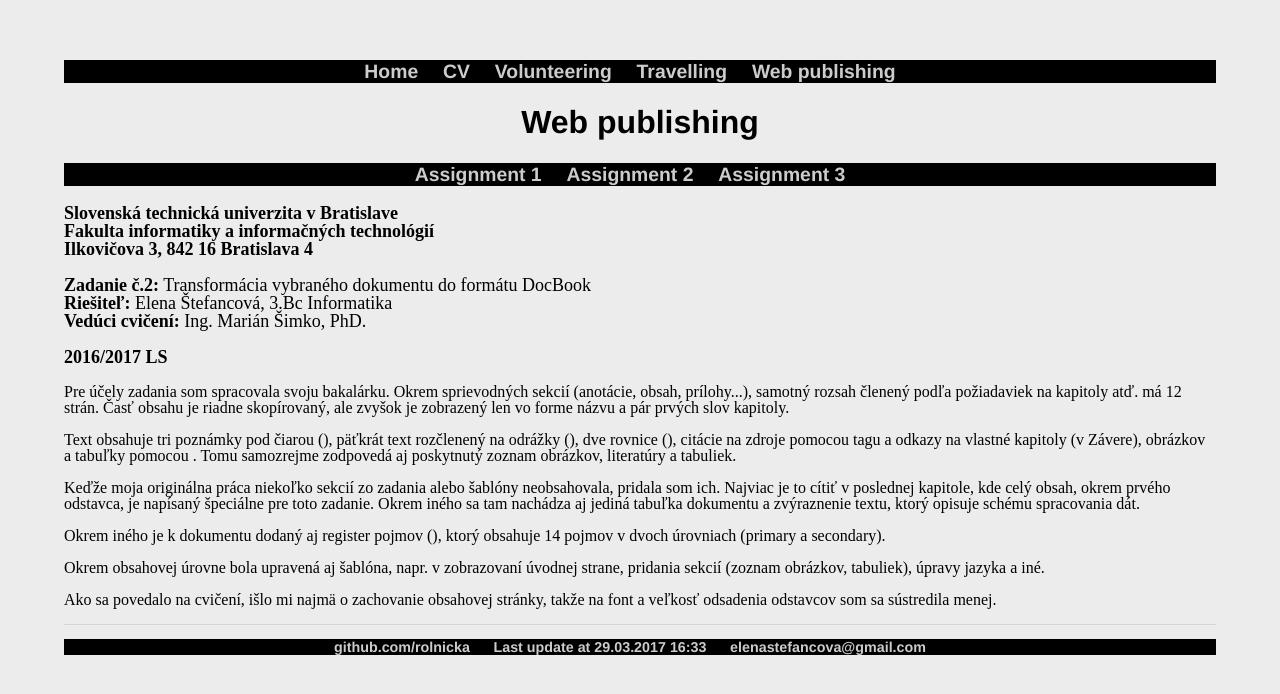
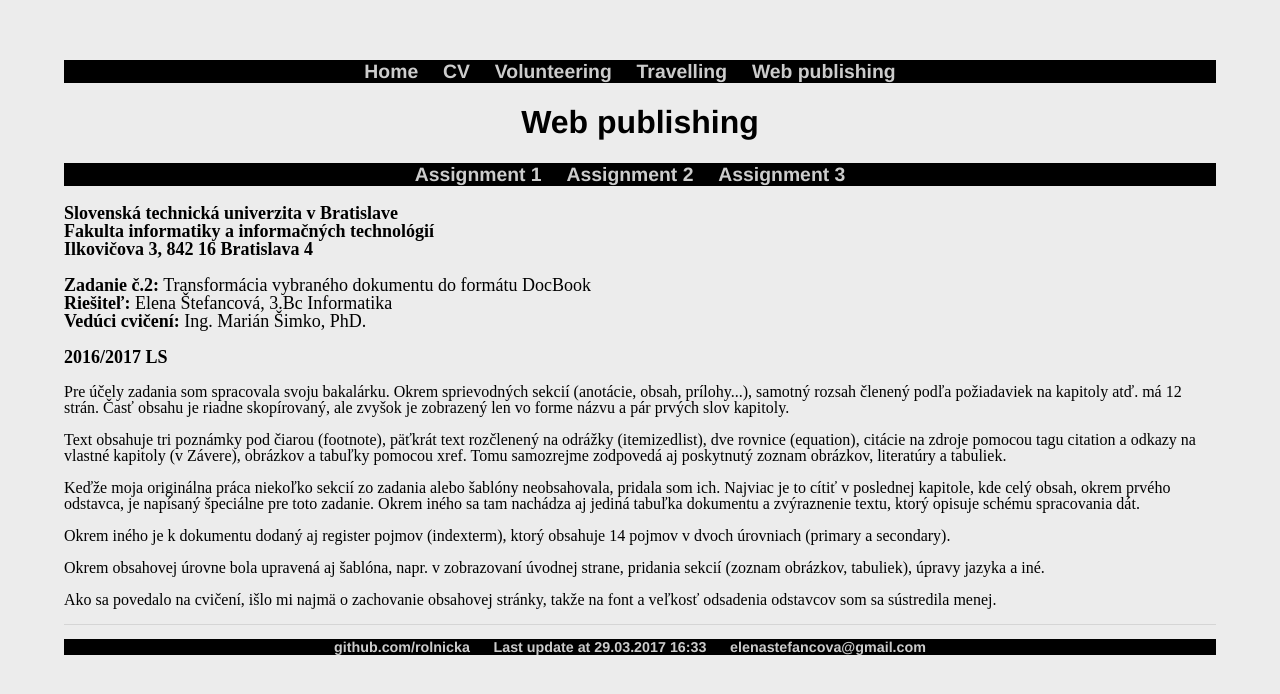
Before and after one commit to elenastefancova/rolnicka.github.io, a Jekyll site: the page built from webpublishing/assignment2/index.html, in a window 1280 px wide. Shown: the top 694 px of the page. Built offline with Jekyll 4.4.1, drawn with Linux system fonts in a browser that asks for light colours.

Commit message:
Update index.html

```diff
--- a/webpublishing/assignment2/index.html
+++ b/webpublishing/assignment2/index.html
@@ -22,13 +22,13 @@ semester: LS
   Pre účely zadania som spracovala svoju bakalárku. Okrem sprievodných sekcií (anotácie, obsah, prílohy...), samotný rozsah členený podľa požiadaviek na kapitoly atď. má 12 strán. Časť obsahu je riadne skopírovaný, ale zvyšok je zobrazený len vo forme názvu a pár prvých slov kapitoly.
 </p>
 <p>
-  Text obsahuje tri poznámky pod čiarou (<footnote>), päťkrát text rozčlenený na odrážky (<itemizedlist>), dve rovnice (<equation>), citácie na zdroje pomocou tagu <citation> a odkazy na vlastné kapitoly (v Závere), obrázkov a tabuľky pomocou <xref>. Tomu samozrejme zodpovedá aj poskytnutý zoznam obrázkov, literatúry a tabuliek.
+  Text obsahuje tri poznámky pod čiarou (footnote), päťkrát text rozčlenený na odrážky (itemizedlist), dve rovnice (equation), citácie na zdroje pomocou tagu citation a odkazy na vlastné kapitoly (v Závere), obrázkov a tabuľky pomocou xref. Tomu samozrejme zodpovedá aj poskytnutý zoznam obrázkov, literatúry a tabuliek.
 </p>
 <p>
   Keďže moja originálna práca niekoľko sekcií zo zadania alebo šablóny neobsahovala, pridala som ich. Najviac je to cítiť v poslednej kapitole, kde celý obsah, okrem prvého odstavca, je napísaný špeciálne pre toto zadanie. Okrem iného sa tam nachádza aj jediná tabuľka dokumentu a zvýraznenie textu, ktorý opisuje schému spracovania dát.
 </p>
 <p>
-  Okrem iného je k dokumentu dodaný aj register pojmov (<indexterm>), ktorý obsahuje 14 pojmov v dvoch úrovniach (primary a secondary).
+  Okrem iného je k dokumentu dodaný aj register pojmov (indexterm), ktorý obsahuje 14 pojmov v dvoch úrovniach (primary a secondary).
 </p>
 <p>
   Okrem obsahovej úrovne bola upravená aj šablóna, napr. v zobrazovaní úvodnej strane, pridania sekcií (zoznam obrázkov, tabuliek), úpravy jazyka a iné.
```
